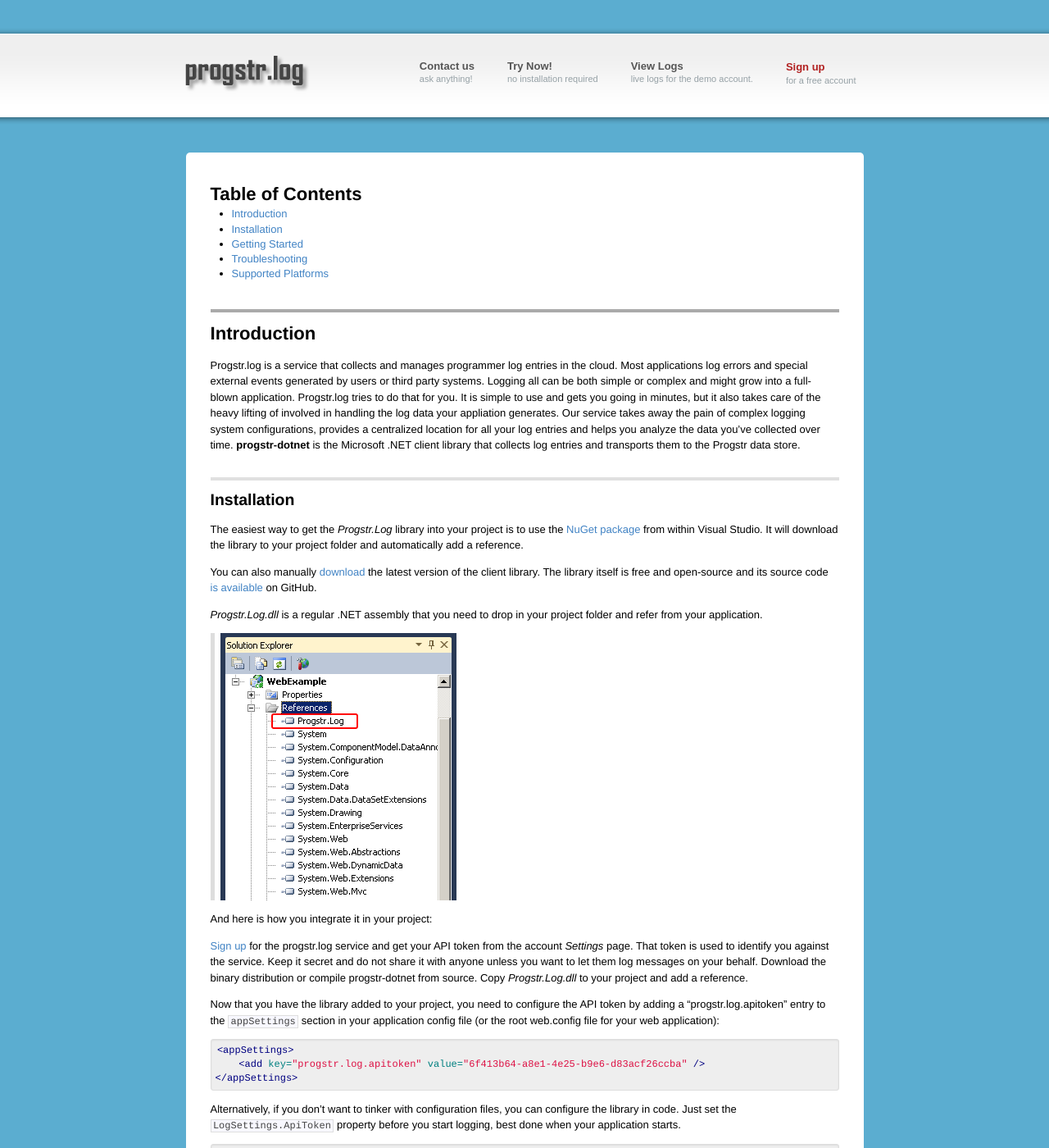
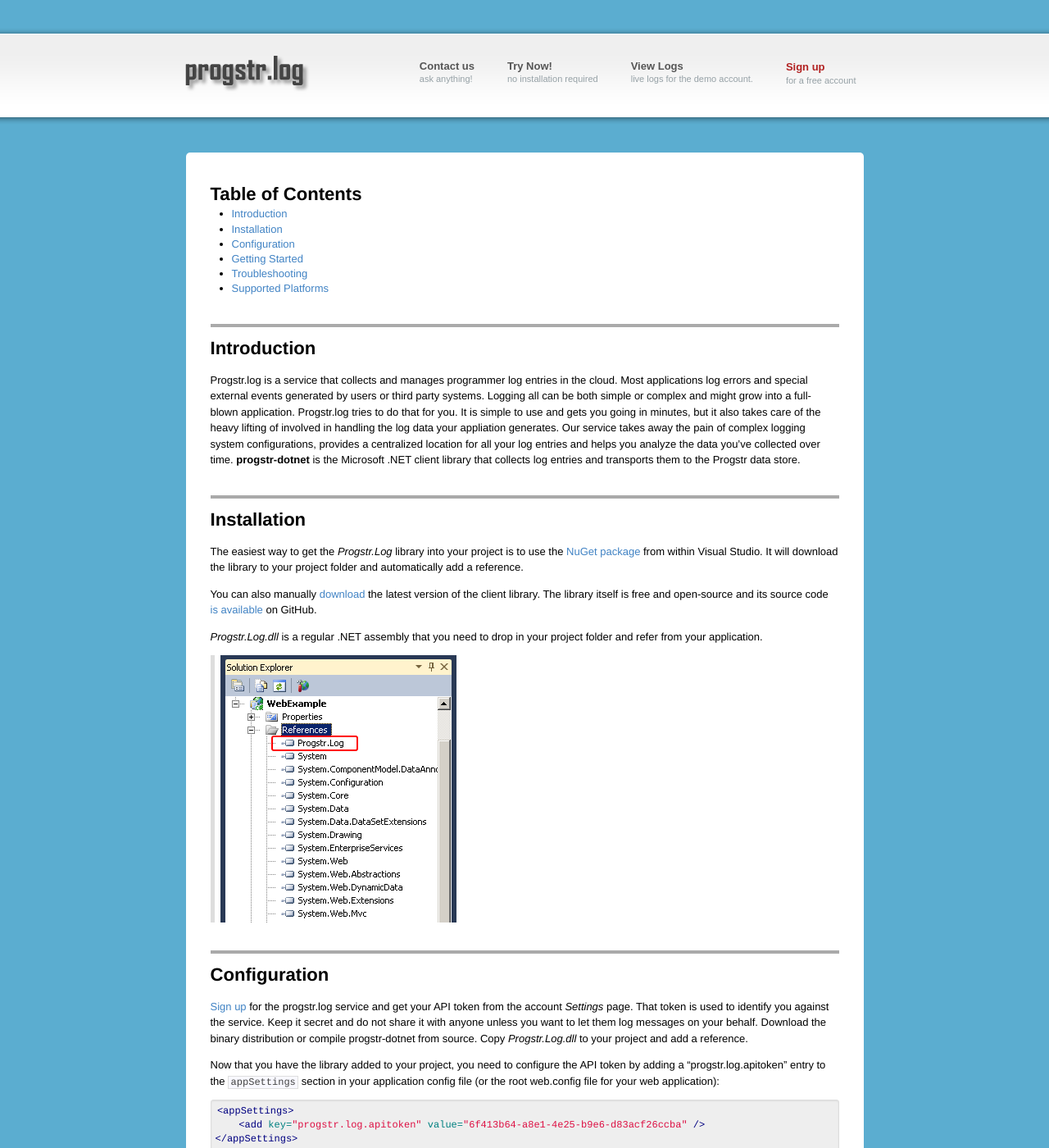
Before and after one commit to progstr/progstr.github.com, a Jekyll site: the page built from index.md, in a window 1280 px wide and 1400 px high. Shown: the whole window at 82% size. Built offline with Jekyll 4.4.1, drawn with Linux system fonts in a browser that asks for light colours.

Commit message:
Split a separate Configuration section.

```diff
--- a/index.md
+++ b/index.md
@@ -6,6 +6,7 @@ Table of Contents
 =================
 * [Introduction](#introduction)
 * [Installation](#installation)
+* [Configuration](#configuration)
 * [Getting Started](#getting_started)
 * [Troubleshooting](#troubleshooting)
 * [Supported Platforms](#supported_platforms)
@@ -15,7 +16,7 @@ Introduction
 Progstr.log is a service that collects and manages programmer log entries in the cloud. Most applications log errors and special external events generated by users or third party systems. Logging all can be both simple or complex and might grow into a full-blown application. Progstr.log tries to do that for you. It is simple to use and gets you going in minutes, but it also takes care of the heavy lifting of involved in handling the log data your appliation generates. Our service takes away the pain of complex logging system configurations, provides a centralized location for all your log entries and helps you analyze the data you’ve collected over time. **progstr-dotnet** is the Microsoft .NET client library that collects log entries and transports them to the Progstr data store.
 
 Installation
--------------------------
+============
 The easiest way to get the *Progstr.Log* library into your project is to use the [NuGet package](http://nuget.org/List/Packages/Progstr.Log) from within Visual Studio. It will download the library to your project folder and automatically add a reference.
 
 You can also manually [download](https://github.com/progstr/progstr-dotnet/downloads) the latest version of the client library. The library itself is free and open-source and its source code [is available](https://github.com/progstr/progstr-dotnet) on GitHub.
@@ -24,7 +25,8 @@ You can also manually [download](https://github.com/progstr/progstr-dotnet/downl
 
 > ![Add reference](images/add-reference.png)
 
-And here is how you integrate it in your project:
+Configuration
+=============
 
 [Sign up](https://app.progstr.com/signup) for the progstr.log service and get your API token from the account *Settings* page. That token is used to identify you against the service. Keep it secret and do not share it with anyone unless you want to let them log messages on your behalf.
 Download the binary distribution or compile progstr-dotnet from source. Copy *Progstr.Log.dll* to your project and add a reference.
```
